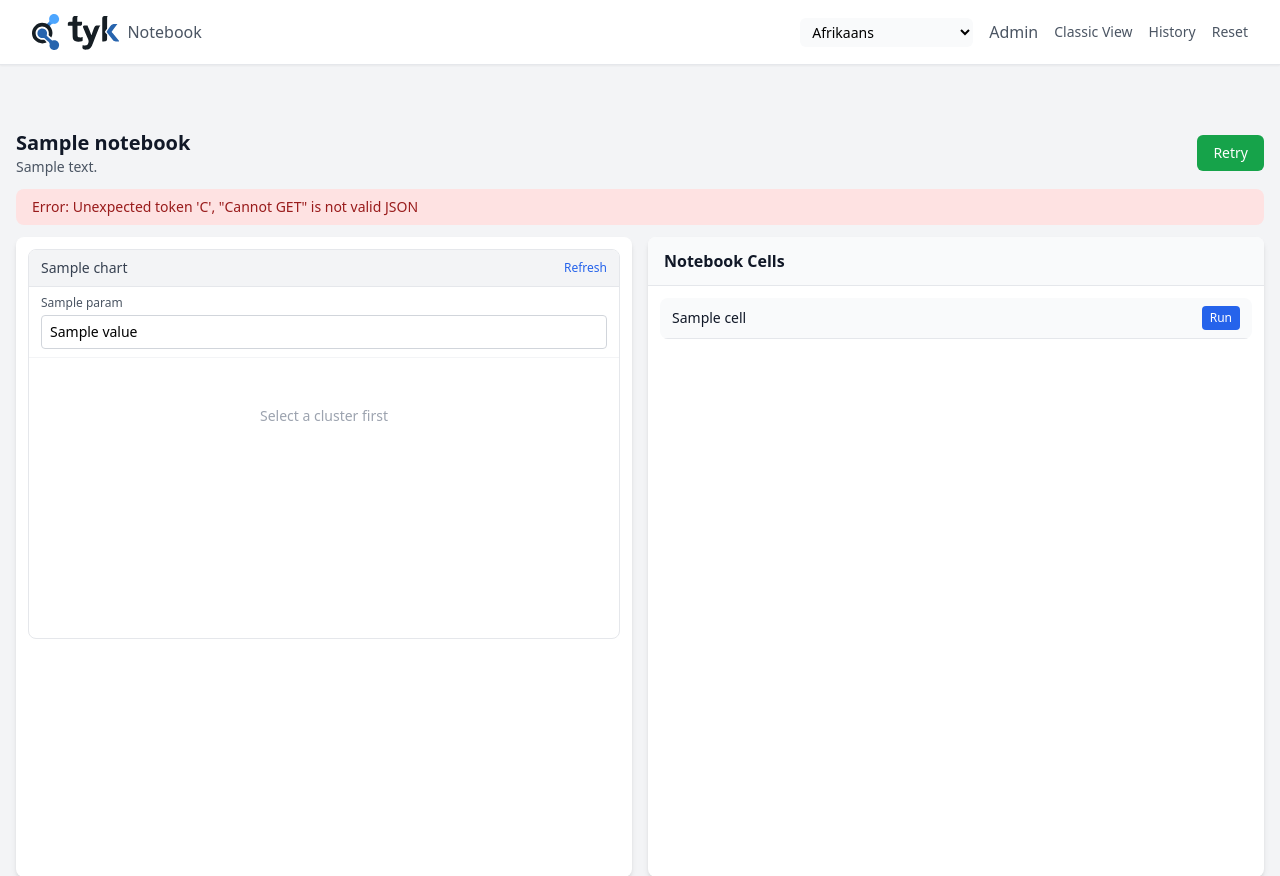
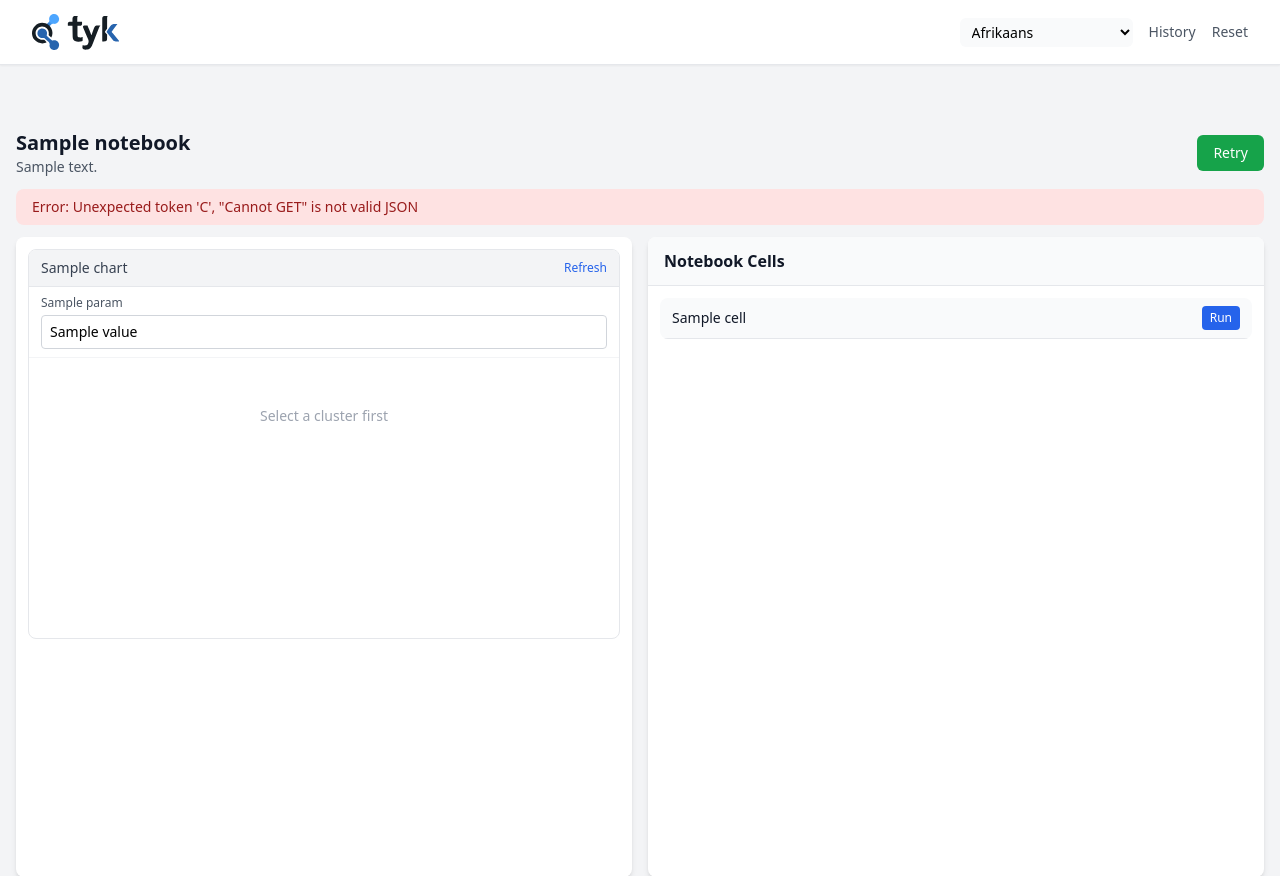
Before and after one commit to juanpabloacierno/tyk_nb_local, a Django app: template tyk_notebook_app/templates/notebook/dashboard.html in a window 1280 px wide. Shown: the top 876 px of the page. Run offline with Django 3.2, Linux system fonts and the light colour scheme; the template is opened without the code that fills it: most values are stand-ins (such as "Sample title", 1, 10 or a date in 2020); some libraries are stand-ins or nearby versions.

Commit message:
template changes

```diff
--- a/pyproject.toml
+++ b/pyproject.toml
@@ -18,4 +18,5 @@ dependencies = [
     "pyvis>=0.3",
     "requests>=2.32.5",
     "web-pdb>=1.6.3",
+    "whitenoise>=6.12.0",
 ]
--- a/tyk_notebook_app/templates/notebook/base.html
+++ b/tyk_notebook_app/templates/notebook/base.html
@@ -103,7 +103,7 @@
                           </defs>
                         </svg>
 
-                        <span class="ml-2 text-gray-600">{% trans "Notebook" %}</span>
+                        {% if user.is_superuser %}<span class="ml-2 text-gray-600">{% trans "Notebook" %}</span>{% endif %}
                     </a>
                 </div>
                 <div class="flex items-center space-x-4">
@@ -122,9 +122,11 @@
                             {% endfor %}
                         </select>
                     </form>
+                    {% if user.is_superuser %}
                     <a href="{% url 'admin:index' %}" class="text-gray-600 hover:text-gray-900">
                         {% trans "Admin" %}
                     </a>
+                    {% endif %}
                     {% block nav_extra %}{% endblock %}
                     {% if user.is_authenticated %}
                     <span class="text-sm text-gray-600">
--- a/tyk_notebook_app/templates/notebook/dashboard.html
+++ b/tyk_notebook_app/templates/notebook/dashboard.html
@@ -6,9 +6,11 @@
 {% block nav_container_class %}w-full{% endblock %}
 
 {% block nav_extra %}
+{% if request.user.is_superuser %}
 <a href="{% url 'notebook:detail' notebook.slug %}" class="text-gray-600 hover:text-blue-600 text-sm mr-4">
     {% trans "Classic View" %}
 </a>
+{% endif %}
 <a href="{% url 'notebook:history' notebook.slug %}" class="text-gray-600 hover:text-blue-600 text-sm mr-4" target="_blank">
     {% trans "History" %}
 </a>
```
Also changed, not shown: 2 other files.
